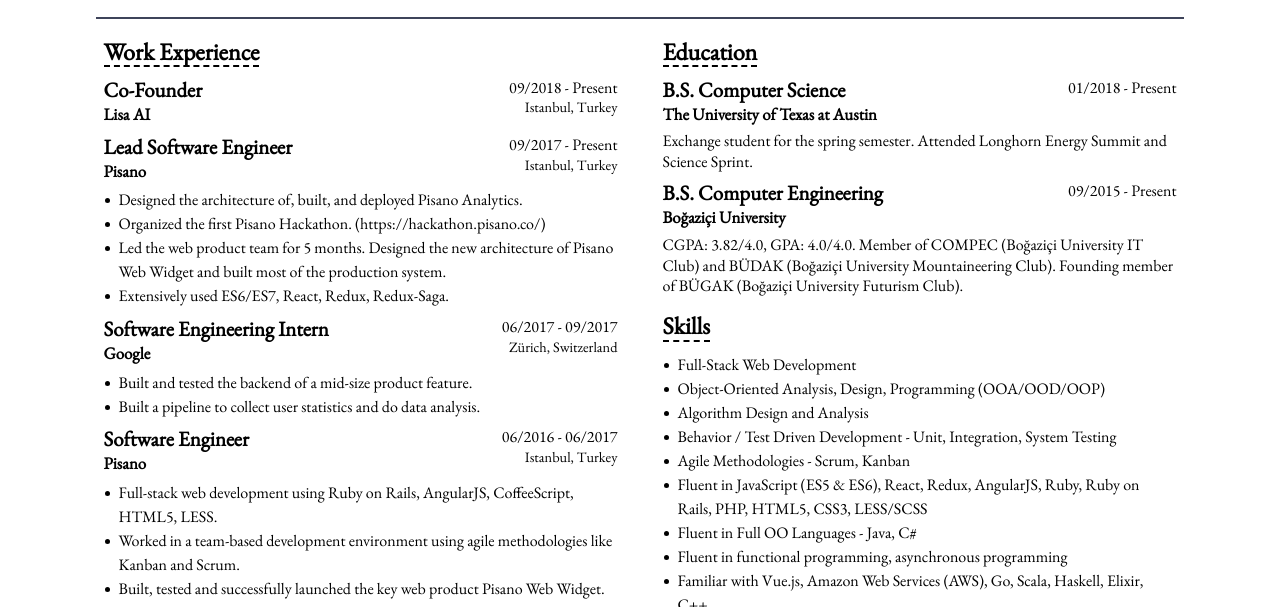
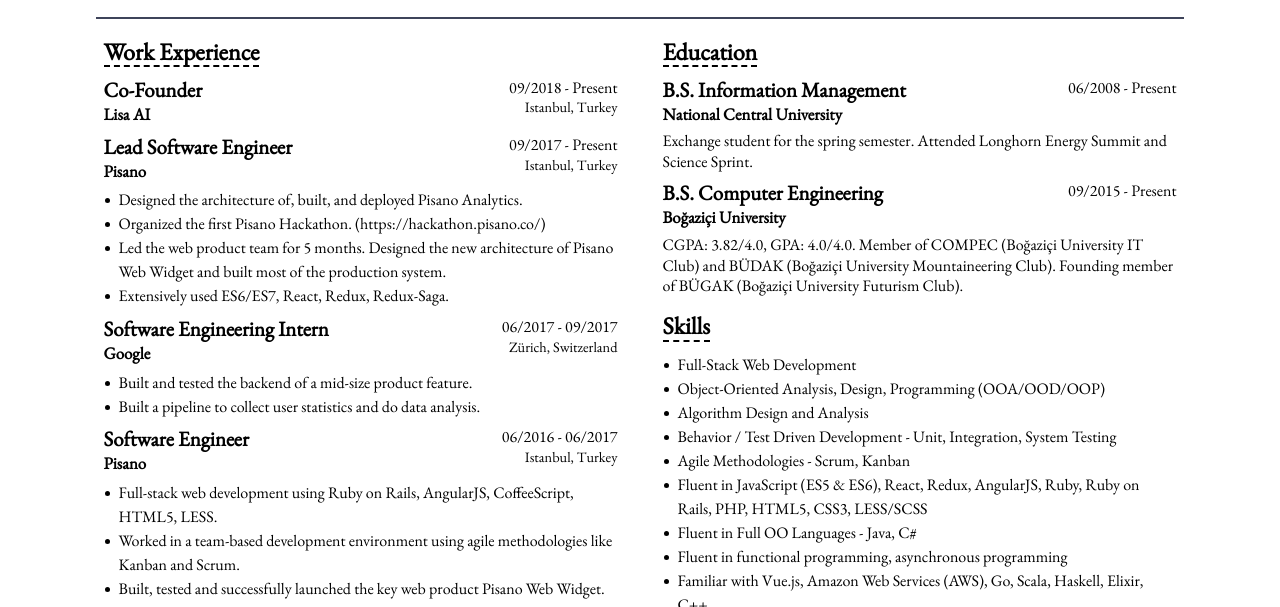
Before and after one commit to e31716/cv-test, a plain HTML site: page index.html in a window 1280 px wide. Shown: the part 191-798 px from the top of the page. Drawn offline with nearby package versions, Linux system fonts and the light colour scheme.

Commit message:
Deploy e31716/cv-test to github.com/e31716/cv-test.git:gh-pages

```diff
--- a/index.html
+++ b/index.html
@@ -354,10 +354,10 @@
           <section class="education">
             <div class="section-inner-header flex-row flex-space-between">
               <div class="padding-right-10">
-                <h1>B.S. Computer Science</h1>
-                <h2>The University of Texas at Austin</h2>
+                <h1>B.S. Information Management</h1>
+                <h2>National Central University</h2>
               </div>
-              <h6 class="date">01/2018 - Present</h6>
+              <h6 class="date">06/2008 - Present</h6>
             </div>
             <p>Exchange student for the spring semester. Attended <a href="http://energyolympiad.com/" target="_blank" rel="nofollow">Longhorn Energy Summit</a> and <a href="https://cns.utexas.edu/tides/undergraduate/events-workshops/science-sprints" target="_blank" rel="nofollow">Science Sprint</a>.</p>
           </section>
```
